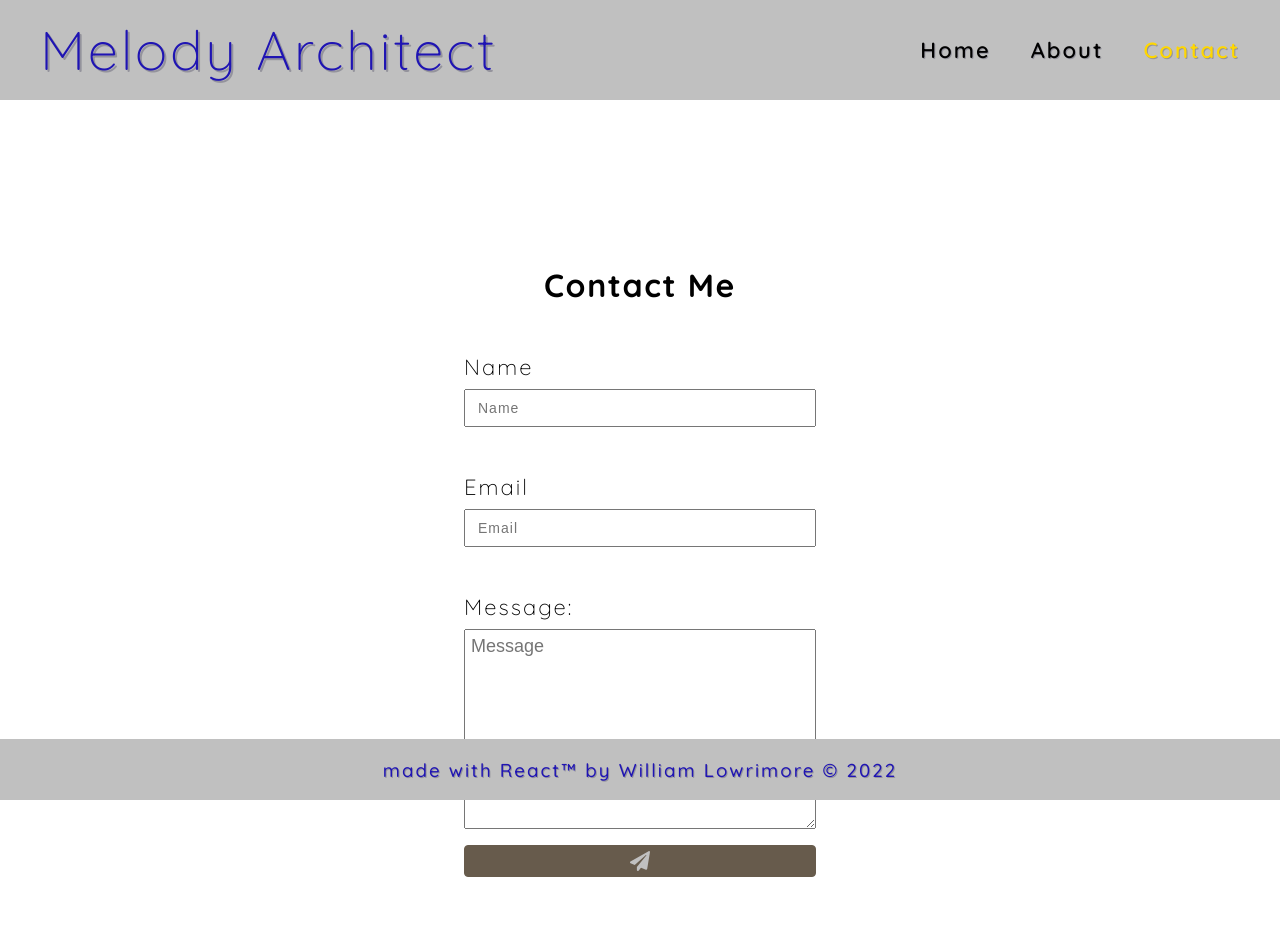
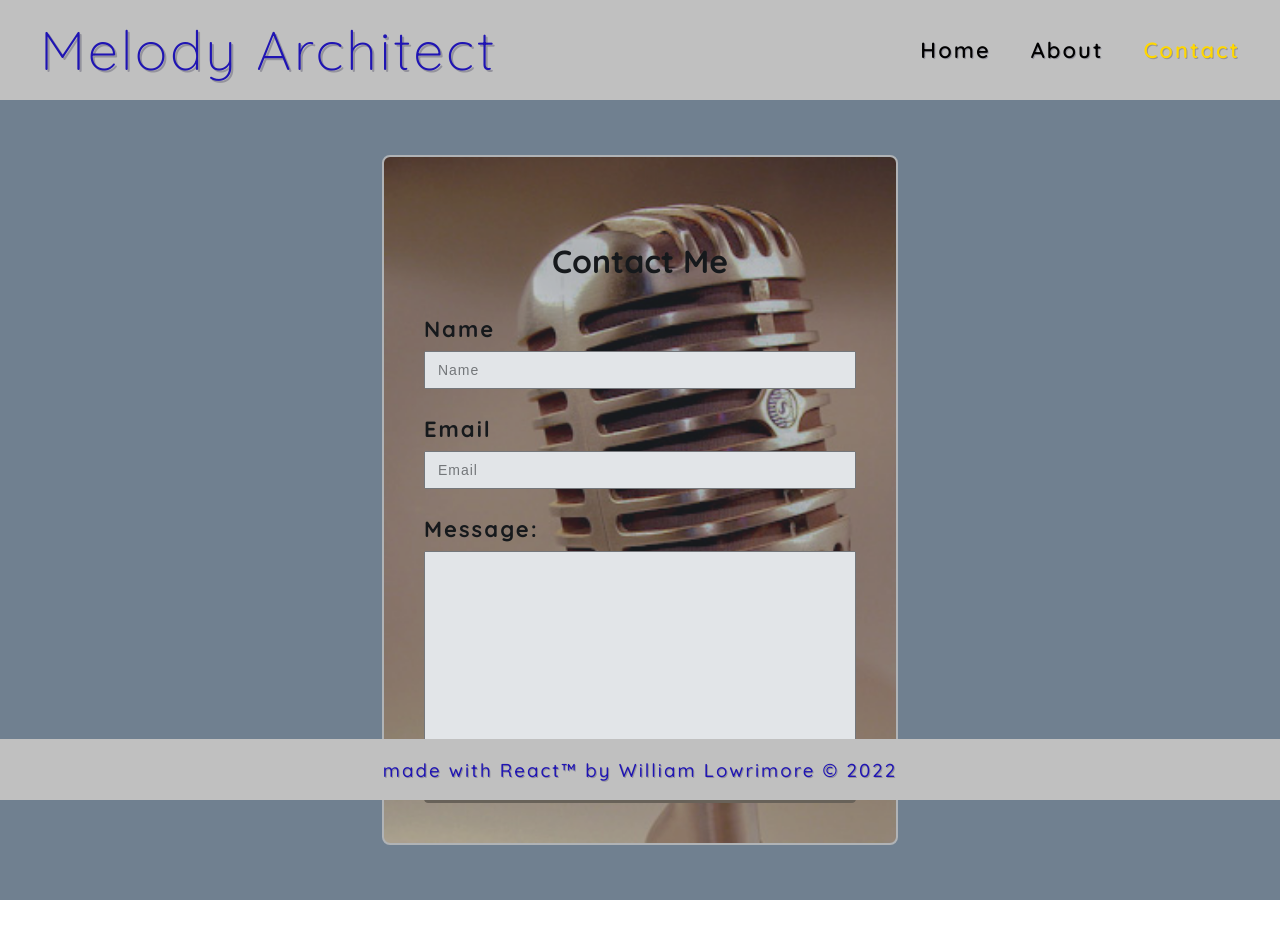
Before and after one commit to wlowrimore/smart-ma-0622-pro, a React (Create React App) app: page / in a window 1280 px wide. Both pictures are taken after a click on the element "Contact". Shown: the top 938 px of the page. Built offline with nearby package versions, Linux system fonts and the light colour scheme.

Commit message:
adds styling to contact page

```diff
--- a/src/components/ContactPage.js
+++ b/src/components/ContactPage.js
@@ -57,9 +57,9 @@ export default function ContactPage() {
       className="contact-container contact"
       onSubmit={handleSubmit}
     >
-      <h1>Contact Me</h1>
-      <form id="contact-form">
-        <div className="form-group">
+      <form id="contact-form" className="main-form">
+        <h1>Contact Me</h1>
+        <div className="form-group-contact">
           <label htmlFor="name">Name</label>
           <input
             className="form-control"
@@ -71,7 +71,7 @@ export default function ContactPage() {
           />
         </div>
 
-        <div className="form-group">
+        <div className="form-group-contact">
           <label htmlFor="email">Email</label>
           <input
             className="form-control"
@@ -83,7 +83,7 @@ export default function ContactPage() {
           />
         </div>
 
-        <div className="form-group">
+        <div className="form-group-contact">
           <label htmlFor="message">Message:</label>
           <textarea
             className="form-control"
@@ -91,7 +91,6 @@ export default function ContactPage() {
             defaultValue={message}
             onBlur={handleBlank}
             rows="5"
-            placeholder="Message"
           />
           {errorMessage && <div className="wrong">Something Went Wrong!</div>}
           <button className="contact-btn" type="submit">
--- a/src/container/LoginForm.js
+++ b/src/container/LoginForm.js
@@ -55,7 +55,7 @@ class LoginForm extends Component {
                   className="form-control"
                   placeholder="Enter your email"
                   required
-                  value={this.state.email}
+                  defaultValue={this.state.email}
                   onChange={this.onChange}
                 />
               </div>
@@ -105,7 +105,7 @@ class LoginForm extends Component {
                     className="form-control"
                     placeholder="Enter username or email"
                     required
-                    value={this.state.email}
+                    defaultValue={this.state.email}
                     onChange={this.onChange}
                   />
                 </div>
@@ -128,7 +128,7 @@ class LoginForm extends Component {
                       className="form-control"
                       placeholder="*****"
                       required
-                      value={this.state.password}
+                      defaultValue={this.state.password}
                       onChange={this.onChange}
                     />
                   </div>
@@ -179,7 +179,7 @@ class LoginForm extends Component {
                   className="form-control"
                   placeholder="Enter username or email"
                   onChange={this.onChange}
-                  value={this.state.email}
+                  defaultValue={this.state.email}
                   required
                 />
               </div>
@@ -202,7 +202,7 @@ class LoginForm extends Component {
                     placeholder="*****"
                     required
                     onChange={this.onChange}
-                    value={this.state.password}
+                    defaultValue={this.state.password}
                   />
                   <div className="forgot">
                     <a
--- a/src/index.css
+++ b/src/index.css
@@ -13,18 +13,20 @@
 html {
   margin: 0;
   padding: 0;
+  max-height: 100vh;
 }
 
 body {
   display: flex;
   flex-direction: column;
+  max-height: 100vh;
   margin: 0;
   padding: 0;
   font-family: "Quicksand", sans-serif;
 }
 
 main {
-  height: 100vh;
+  height: 100%;
 }
 
 /* __________________________HEADER/NAVBAR__________________________ */
@@ -94,7 +96,7 @@ nav .navActive {
   flex-direction: column;
   justify-content: center;
   align-items: center;
-  height: 100vh;
+  height: 900px;
   background-image: url("./images/home-content-bg_edited.jpg");
   background-repeat: no-repeat;
   background-size: cover;
@@ -154,18 +156,20 @@ nav .navActive {
 .about {
   display: flex;
   flex-direction: column;
-  height: 100vh;
+  justify-content: center;
+  align-items: center;
+  height: 100%;
   width: 100%;
   padding: 8rem;
-  justify-content: center;
+  /* justify-content: center;
   -ms-overflow-style: none;
   scrollbar-width: none;
-  overflow-y: scroll;
+  overflow-y: scroll; */
 }
 
-.about::-webkit-scrollbar {
+/* .about::-webkit-scrollbar {
   display: none;
-}
+} */
 
 .about h1 {
   font-size: 32px;
@@ -183,40 +187,47 @@ nav .navActive {
 /* ___________________________CONTACT____________________________ */
 
 .contact-container {
+  display: flex;
+  justify-content: center;
+  align-items: center;
+  background: slategray;
   height: 100vh;
-  -ms-overflow-style: none;
+  /* -ms-overflow-style: none;
   scrollbar-width: none;
-  overflow-y: scroll;
+  overflow-y: scroll; */
 }
 
-.contact-container::-webkit-scrollbar {
+/* .contact-container::-webkit-scrollbar {
   display: none;
+} */
+
+.main-form {
+  padding:  20px 40px;
+  background-image: url("./images/vint_mic.jpg");
+  background-repeat: no-repeat;
+  background-size: cover;
+  border: 2px solid silver;
+  border-radius: 8px;
+  opacity: 80%;
 }
 
 .contact-container h1 {
   font-size: 32px;
-  margin-top: 8rem;
+  margin-top: 4rem;
   padding: 0 8rem;
 }
 
-#contact {
+/* #contact {
   display: flex;
   flex-direction: column;
   justify-content: center;
   align-items: center;
-  /* height: 600px; */
-  /* width: 50%; */
   color: #000;
   padding: 20px 20px;
-  margin-top: 20px;
   border-radius: 5px;
   letter-spacing: .1rem;
   line-height: 1.5;
-}
-
-#contact-form {
-  width: 30%;
-}
+} */
 
 input {
   height: 30px;
@@ -227,22 +238,22 @@ input {
 
 textarea {
   height: 200px;
+  width: 100%;
   font-family: sans-serif;
   font-size: 18px;
   padding: 6px;
   color: #000;
 }
 
-.form-group {
+.form-group-contact label{
   color: #000;
+  font-weight: 700;
   display: flex;
-  flex-direction: column;
   width: 100%;
-  padding: 10px;
 }
 
 .form-control:focus {
-  font-size: 18px;
+  font-size: 14px;
   background-color: #e3f9f4;
   outline: none;
 }
@@ -368,7 +379,9 @@ footer {
   display: flex;
   justify-content: center;
   margin-top: 0;
+  margin-bottom: 0;
   width: 100%;
+  /* height: 115px; */
   position: sticky;
   bottom: 0;
   background: silver;
@@ -407,7 +420,7 @@ background-color: rgba(
   top: 0;
   left: 0;
   overflow: auto;
-  padding-top: 6%;
+  padding-top: 12%;
 }
 
 .modal-header {
@@ -474,7 +487,7 @@ fieldset {
 }
 
 .forgot a {
-  font-size: 14px;
+  font-size: 12px;
   letter-spacing: 1px;
   color: gold;
   font-style: italic;
```
Also changed, not shown: src/images/vint_mic.jpg (added).
